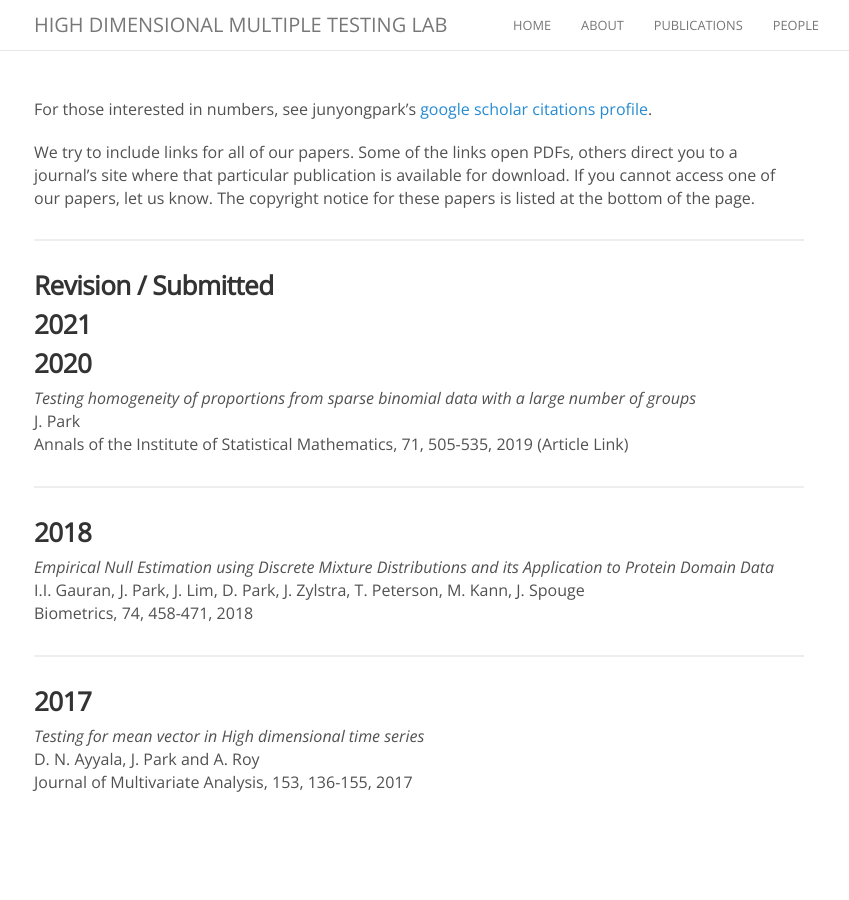
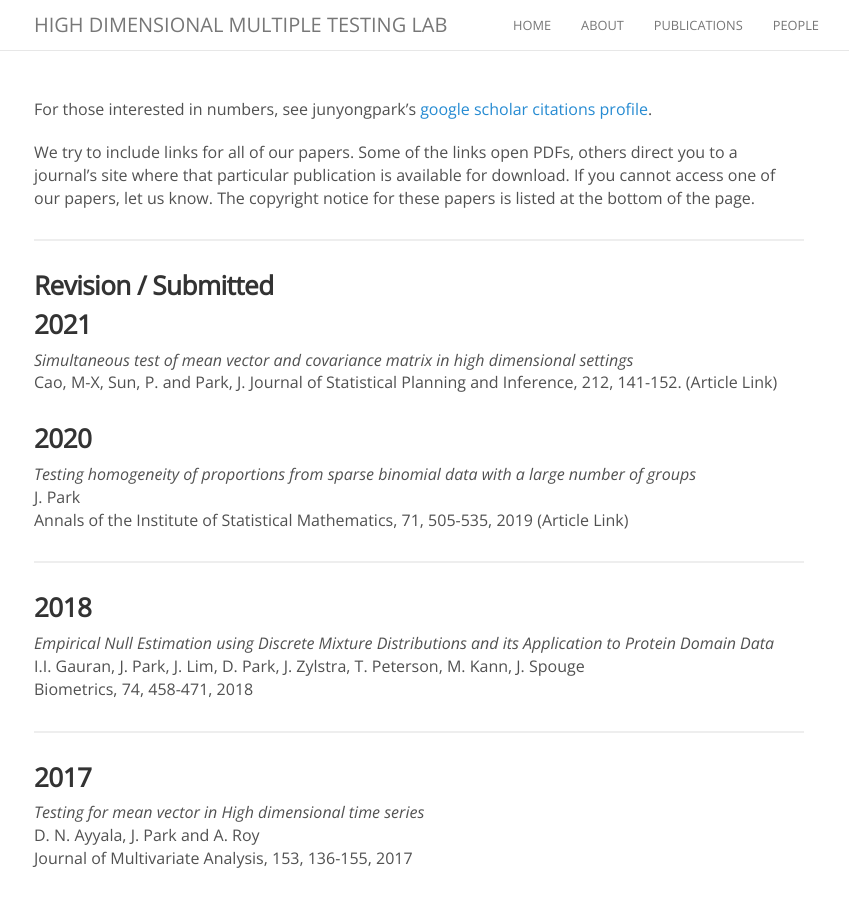
Before and after one commit to exgalcos/exgalcos.github.io, a Jekyll site: the page built from publications.md, in a window 1280 px wide. Shown: the whole page, without its empty margins (221-1070 px from the left). Built offline with Jekyll 4.4.1, drawn with Linux system fonts in a browser that asks for light colours; nearby versions of some CDN libraries; comment, search, counter and statistics services are not loaded.

Commit message:
publication changes

```diff
--- a/publications.md
+++ b/publications.md
@@ -12,7 +12,9 @@ We try to include links for all of our papers. Some of the links open PDFs, othe
 ###  Revision / Submitted
 
 ### 2021
-
+ _Simultaneous test of mean vector and covariance matrix in high dimensional settings_<br>
+ Cao, M-X, Sun, P. and Park, J.
+ Journal of Statistical Planning and Inference,  212,  141-152. (Article Link)
 
 
 ### 2020
```
